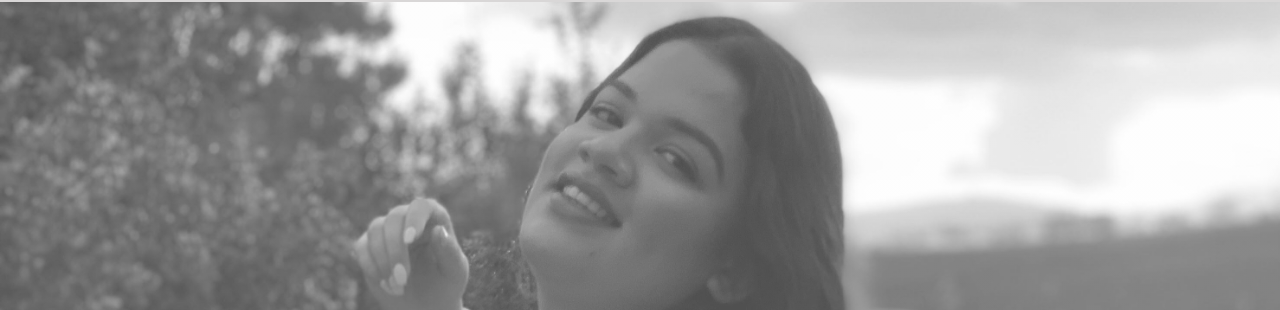
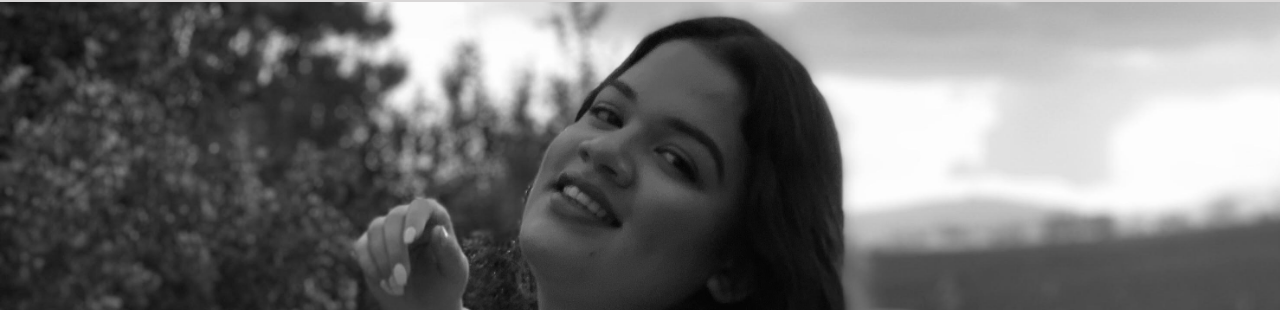
Before and after one commit to Carlaamylawrence/Official-Portfolio-April, a plain HTML site: page index.html in a window 1280 px wide. Shown: the part 69-379 px from the top of the page. Drawn offline with nearby package versions, Linux system fonts and the light colour scheme.

```diff
--- a/styling/index.css
+++ b/styling/index.css
@@ -23,12 +23,12 @@ button.nav-button {
   justify-content: center;
   background-image: url("../images/bgimage.jpg");
 
-  background: linear-gradient(
+  /* background: linear-gradient(
       0deg,
       rgba(255, 255, 255, 0.3),
       rgba(255, 255, 255, 0.3)
     ),
-    url("../images/bgimage.jpg");
+    url("../images/bgimage.jpg"); */
   background-size: cover;
   background-position: center;
   height: 100vh;
```
